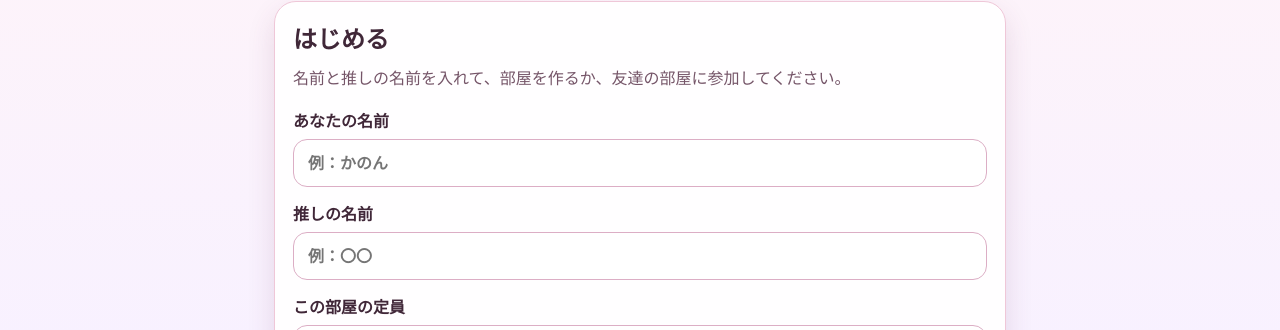
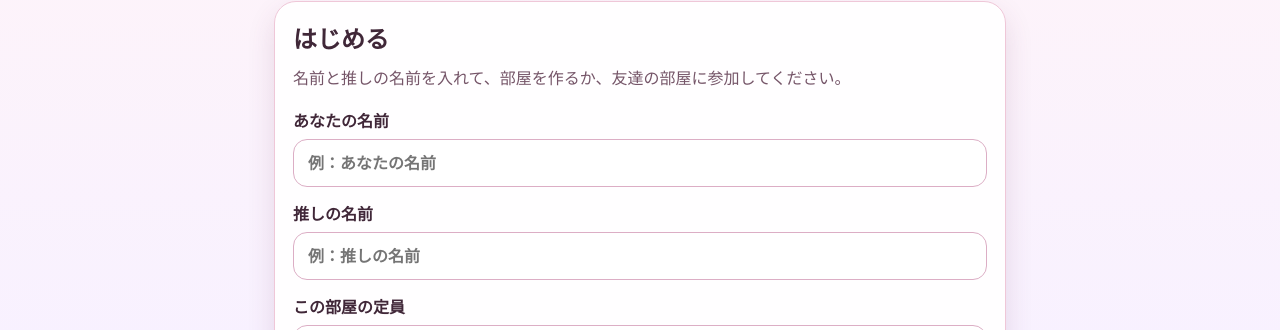
Before and after one commit to kanonshanruo044-netizen/-sugoroku, a plain HTML site: page index.html in a window 1280 px wide. Shown: the part 162-492 px from the top of the page. Drawn offline with Linux system fonts and the light colour scheme.

Commit message:
Update index.html

```diff
--- a/index.html
+++ b/index.html
@@ -22,12 +22,12 @@
 
         <label>
           あなたの名前
-          <input id="playerNameInput" type="text" maxlength="12" placeholder="例：かのん" autocomplete="nickname" />
+          <input id="playerNameInput" type="text" maxlength="12" placeholder="例：あなたの名前" autocomplete="nickname" />
         </label>
 
         <label>
           推しの名前
-          <input id="oshiNameInput" type="text" maxlength="12" placeholder="例：〇〇" />
+          <input id="oshiNameInput" type="text" maxlength="12" placeholder="例：推しの名前" />
         </label>
 
         <label>
```
